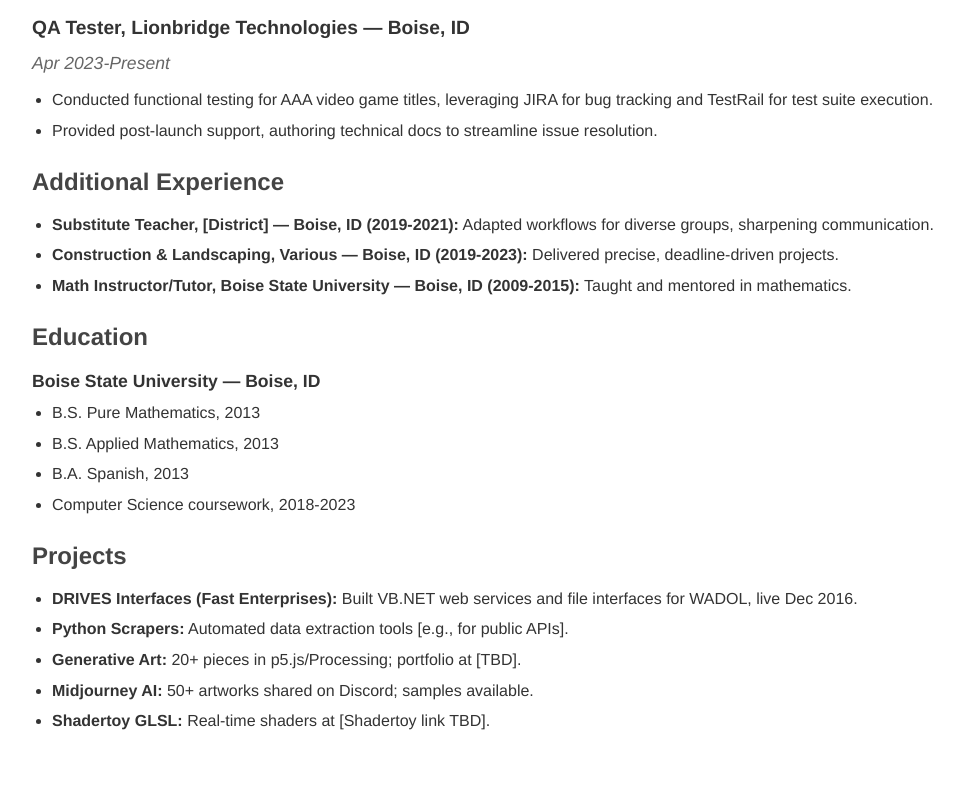
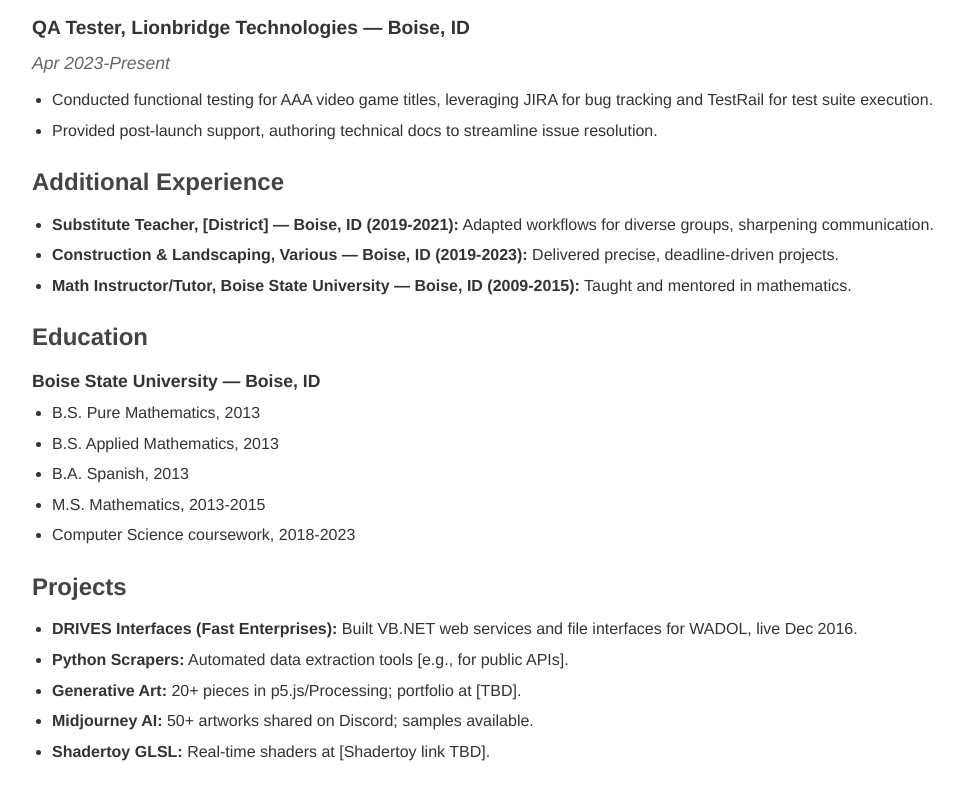
Before and after one commit to Yazdanpour/yazdanpour.github.io, a plain HTML site: page resume.html in a window 1280 px wide. Shown: the part 1255-2055 px from the top of the page, without its empty margins (258-1222 px from the left). Drawn offline with Linux system fonts and the light colour scheme.

Commit message:
Update resume.html

```diff
--- a/resume.html
+++ b/resume.html
@@ -85,6 +85,7 @@
                     <li>B.S. Pure Mathematics, 2013</li>
                     <li>B.S. Applied Mathematics, 2013</li>
                     <li>B.A. Spanish, 2013</li>
+                    <li>M.S. Mathematics, 2013-2015</li>
                     <li>Computer Science coursework, 2018-2023</li>
                 </ul>
 
```
